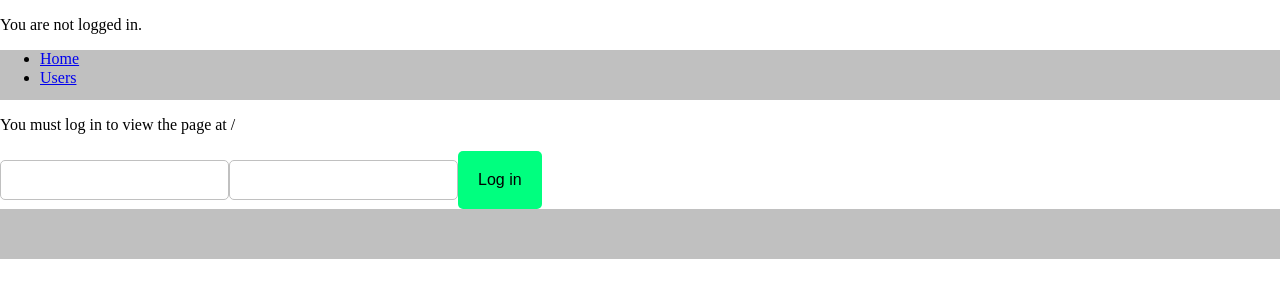
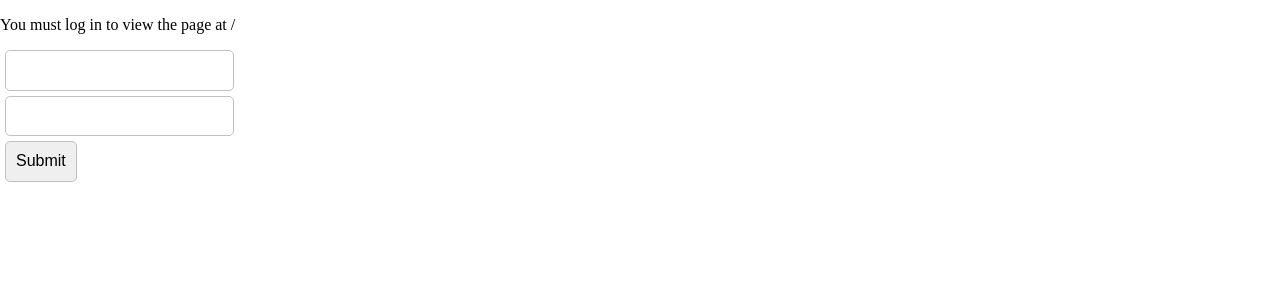
Before and after one commit to froston/metro, a React app: page /login in a window 1280 px wide. Built offline with nearby package versions, Linux system fonts and the light colour scheme; some packages are replaced by stand-ins of ours.

Commit message:
Add app layout, Separate components and Containers

```diff
--- /dev/null
+++ b/src/client/components/Home.js
@@ -0,0 +1,11 @@
+import React, { Component } from 'react'
+
+class Home extends React.Component {
+  render() {
+    return <div>
+      Hello world
+    </div>
+  }
+}
+
+export default Home
--- /dev/null
+++ b/src/client/components/index.js
@@ -0,0 +1,11 @@
+import Header from './Header'
+import Footer from './Footer'
+import UserList from './UserList'
+import Home from './Home'
+
+export {
+  Header,
+  Footer,
+  UserList,
+  Home
+}
--- a/src/client/containers/App.css
+++ b/src/client/containers/App.css
@@ -1,19 +1,14 @@
-#root {
-  background-color: #fff;
-}
-
-body {
-  margin: 0;
-}
-
 input {
   padding: 10px;
   border-radius: 5px;
   border: 1px solid silver;
+  display: block;
+  margin: 5px;
 }
 button {
-  padding: 20px;
+  padding: 10px;
   border-radius: 5px;
   background: springgreen;
   border: 0;
+  margin: 5px;
 }
--- a/src/client/containers/App.js
+++ b/src/client/containers/App.js
@@ -5,7 +5,7 @@ import {
   Route,
   Redirect,
 } from 'react-router-dom'
-import { Header, Footer, UserList, Login  } from './'
+import { Layout, Login  } from './'
 import { auth } from '../helpers'
 import './App.css'
 
@@ -26,14 +26,10 @@ class App extends React.Component {
   render() {
     return <div>
         <Router>
-          <div>
-            <Header />
-            <Switch>
-              <Route path='/login' component={Login} />
-              <PrivateRoute path='/' component={UserList} />
-            </Switch>
-            <Footer />
-          </div>
+          <Switch>
+            <Route path='/login' component={Login} />
+            <PrivateRoute path='/' component={Layout} />
+          </Switch>
         </Router>
       </div>
   }
--- /dev/null
+++ b/src/client/containers/Layout.js
@@ -0,0 +1,26 @@
+import React, { Component } from 'react'
+import {
+  Switch,
+  Route,
+} from 'react-router-dom'
+import {
+  Header,
+  Footer,
+  UserList,
+  Home
+} from '../components'
+
+class Layout extends React.Component {
+  render() {
+    return <div>
+      <Header />
+      <Switch>
+        <Route exact path='/' component={Home} />
+        <Route exact path='/users' component={UserList} />
+      </Switch>
+      <Footer />
+    </div>
+  }
+}
+
+export default Layout
--- a/src/client/containers/Login.js
+++ b/src/client/containers/Login.js
@@ -6,19 +6,26 @@ class Login extends React.Component {
   constructor(props) {
     super(props)
     this.state = {
-      redirectToReferrer: false
+      redirectToReferrer: false,
+      username: '',
+      password: '',
     }
   }
 
-  login = () => {
-    auth.authenticate("pavel", "pavel123d", () => {
+  handleSubmit = (event) => {
+    event.preventDefault()
+    auth.authenticate(this.state.username, this.state.password, () => {
       this.setState({ redirectToReferrer: true })
     })
   }
 
+  handleChange = (key, value) => {
+    this.setState({[key]: value})
+  }
+
   render() {
     const { from } = this.props.location.state || { from: { pathname: '/' } }
-    const { redirectToReferrer } = this.state
+    const { redirectToReferrer, username, password } = this.state
 
     if (redirectToReferrer) {
       return (
@@ -27,12 +34,22 @@ class Login extends React.Component {
     }
 
     return (
-      <div>
+      <form onSubmit={this.handleSubmit} noValidate>
         <p>You must log in to view the page at {from.pathname}</p>
-        <input name="username" />
-        <input name="password" />
-        <button onClick={this.login}>Log in</button>
-      </div>
+        <input
+          type="text"
+          name="username"
+          value={username}
+          onChange={(ev) => this.handleChange('username', ev.target.value)}
+        />
+        <input
+          type="password"
+          name="password"
+          value={password}
+          onChange={(ev) => this.handleChange('password', ev.target.value)}
+        />
+        <input type="submit" value="Submit" />
+      </form>
     )
   }
 }
--- a/src/client/helpers/auth.js
+++ b/src/client/helpers/auth.js
@@ -1,7 +1,7 @@
 const isAuthenticated = false;
 
 const authenticate = (name, password, callback) => {
-  if (name === "pavel" && password === "pavel123") {
+  if (name === 'pavel' && password === 'pavel123') {
     this.isAuthenticated = true
     setTimeout(callback, 100) // fake async
   } else {
--- a/src/client/helpers/index.js
+++ b/src/client/helpers/index.js
@@ -1,5 +1,5 @@
 import * as auth from './auth'
 
 export {
-    auth
+  auth
 }
--- a/src/client/index.js
+++ b/src/client/index.js
@@ -1,8 +1,8 @@
 import React from 'react'
 import ReactDOM from 'react-dom'
 import { AppContainer } from 'react-hot-loader'
+import './normalize.css'
 import App from './containers/App'
-import './normalize.css'
 
 const render = Component => {
   ReactDOM.render(
```
Also changed, not shown: src/client/containers/index.js (+2 -6 lines), src/client/components/Footer.js (renamed from src/client/containers/Footer.js), src/client/components/Header.js (renamed from src/client/containers/Header.js), src/client/components/UserList.js (renamed from src/client/containers/UserList.js).
